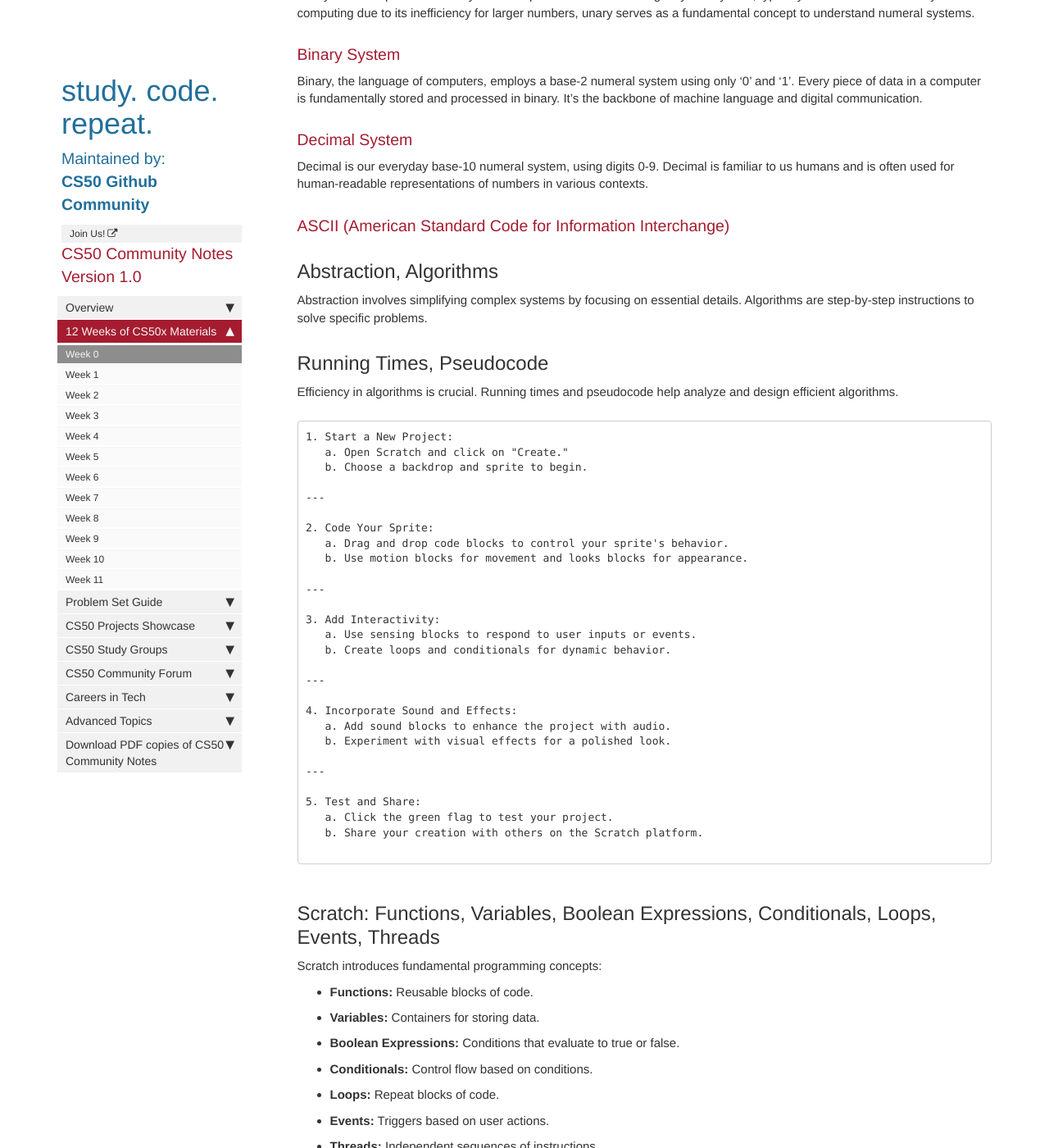
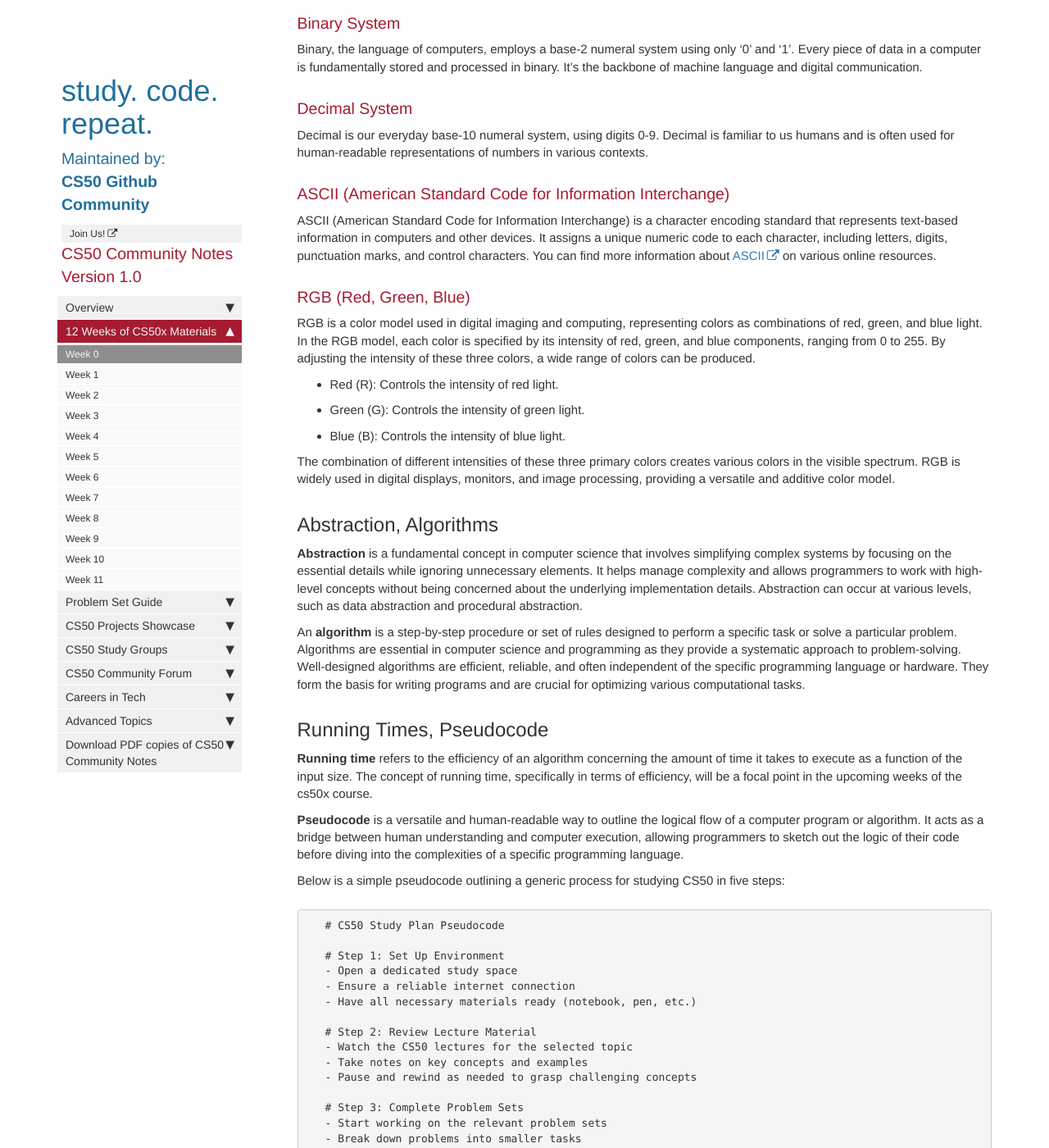
Before and after one commit to melissadeleonx/cs50-community-notes, a Jekyll site: the page built from pages/mydoc/week_0.md, in a window 1280 px wide and 1400 px high, scrolled down 2755 px. Shown: the whole window at 82% size. Built offline with Jekyll 4.4.1, drawn with Linux system fonts in a browser that asks for light colours; nearby versions of some CDN libraries; comment, search, counter and statistics services are not loaded; some of the changed text lies outside the part shown.

Commit message:
week_0.md updated

````diff
--- a/pages/mydoc/week_0.md
+++ b/pages/mydoc/week_0.md
@@ -87,67 +87,117 @@ Decimal is our everyday base-10 numeral system, using digits 0-9. Decimal is fam
 
 ### ASCII (American Standard Code for Information Interchange)
 
+ASCII (American Standard Code for Information Interchange) is a character encoding standard that represents text-based information in computers and other devices. It assigns a unique numeric code to each character, including letters, digits, punctuation marks, and control characters. You can find more information about [ASCII](https://www.ascii-code.com/){:target="_blank"} on various online resources.
+
+### RGB (Red, Green, Blue)
+
+RGB is a color model used in digital imaging and computing, representing colors as combinations of red, green, and blue light. In the RGB model, each color is specified by its intensity of red, green, and blue components, ranging from 0 to 255. By adjusting the intensity of these three colors, a wide range of colors can be produced.
+
+* Red (R): Controls the intensity of red light.
+* Green (G): Controls the intensity of green light.
+* Blue (B): Controls the intensity of blue light.
+
+The combination of different intensities of these three primary colors creates various colors in the visible spectrum. RGB is widely used in digital displays, monitors, and image processing, providing a versatile and additive color model.
+
 ## Abstraction, Algorithms
 
-Abstraction involves simplifying complex systems by focusing on essential details. Algorithms are step-by-step instructions to solve specific problems.
+**Abstraction** is a fundamental concept in computer science that involves simplifying complex systems by focusing on the essential details while ignoring unnecessary elements. It helps manage complexity and allows programmers to work with high-level concepts without being concerned about the underlying implementation details. Abstraction can occur at various levels, such as data abstraction and procedural abstraction.
+
+An **algorithm** is a step-by-step procedure or set of rules designed to perform a specific task or solve a particular problem. Algorithms are essential in computer science and programming as they provide a systematic approach to problem-solving. Well-designed algorithms are efficient, reliable, and often independent of the specific programming language or hardware. They form the basis for writing programs and are crucial for optimizing various computational tasks.
 
 ## Running Times, Pseudocode
 
-Efficiency in algorithms is crucial. Running times and pseudocode help analyze and design efficient algorithms.
+**Running time** refers to the efficiency of an algorithm concerning the amount of time it takes to execute as a function of the input size. The concept of running time, specifically in terms of efficiency, will be a focal point in the upcoming weeks of the cs50x course.
 
+**Pseudocode** is a versatile and human-readable way to outline the logical flow of a computer program or algorithm. It acts as a bridge between human understanding and computer execution, allowing programmers to sketch out the logic of their code before diving into the complexities of a specific programming language.
 
-```
-1. Start a New Project:
-   a. Open Scratch and click on "Create."
-   b. Choose a backdrop and sprite to begin.
+Below is a simple pseudocode outlining a generic process for studying CS50 in five steps:
 
----
+```vbnet
+   # CS50 Study Plan Pseudocode
 
-2. Code Your Sprite:
-   a. Drag and drop code blocks to control your sprite's behavior.
-   b. Use motion blocks for movement and looks blocks for appearance.
+   # Step 1: Set Up Environment
+   - Open a dedicated study space
+   - Ensure a reliable internet connection
+   - Have all necessary materials ready (notebook, pen, etc.)
 
----
+   # Step 2: Review Lecture Material
+   - Watch the CS50 lectures for the selected topic
+   - Take notes on key concepts and examples
+   - Pause and rewind as needed to grasp challenging concepts
 
-3. Add Interactivity:
-   a. Use sensing blocks to respond to user inputs or events.
-   b. Create loops and conditionals for dynamic behavior.
+   # Step 3: Complete Problem Sets
+   - Start working on the relevant problem sets
+   - Break down problems into smaller tasks
+   - Test and debug your solutions thoroughly
 
----
+   # Step 4: Engage in Discussion
+   - Join CS50 discussion forums or study groups
+   - Ask questions and participate in discussions
+   - Share insights and collaborate with peers
 
-4. Incorporate Sound and Effects:
-   a. Add sound blocks to enhance the project with audio.
-   b. Experiment with visual effects for a polished look.
+   # Step 5: Practice and Reinforce
+   - Work on additional coding challenges related to the topic
+   - Experiment with writing your algorithms from scratch
+   - Review and reinforce your understanding through practice
 
----
-
-5. Test and Share:
-   a. Click the green flag to test your project.
-   b. Share your creation with others on the Scratch platform.
-
+   # End of Study Session
+   - Summarize what you've learned in your notebook
+   - Plan the next study session based on upcoming topics
+   - Take short breaks to refresh your mind as needed
 ```
 
-## Scratch: Functions, Variables, Boolean Expressions, Conditionals, Loops, Events, Threads
+## Scratch 101
 
-Scratch introduces fundamental programming concepts:
-- **Functions:** Reusable blocks of code.
-- **Variables:** Containers for storing data.
-- **Boolean Expressions:** Conditions that evaluate to true or false.
-- **Conditionals:** Control flow based on conditions.
-- **Loops:** Repeat blocks of code.
-- **Events:** Triggers based on user actions.
-- **Threads:** Independent sequences of instructions.
+**[Scratch](https://scratch.mit.edu/){:target="_blank"}** is a visual programming language developed by the MIT Media Lab. It is designed to teach programming concepts in a creative and interactive way, making it especially suitable for beginners. Scratch allows users to create projects by stacking visual blocks that represent code commands, eliminating the need for traditional text-based coding.
 
 {% include note.html content=" 🐶 Scratch is not just a programming language; it's like hitting the reset button on your brain. We're talking unlearning some old study habits and starting fresh." %}
 
-## An Interesting Story
+### Key Features
 
-In 2003, the MIT Media Lab developed Scratch to make programming accessible to everyone, particularly young learners. Since then, it has grown into a global community of creators, fostering creativity and coding skills in a playful environment.
+**Visual Coding Blocks**
+* Scratch uses a drag-and-drop interface with colorful code blocks.
+* Each block represents a command or function, making it easy for beginners to understand and use.
 
-## Basic Projects in Scratch
+**Sprite-Based Programming**
+* Users can create and manipulate "sprites," which are characters or objects that perform actions in the project.
+* Sprites can move, interact, and respond to user input through code.
 
-1. **Create Your Sprite:** Start by designing your own character to represent you in the Scratch world.
-2. **Animate a Sprite:** Use motion and looks blocks to make your sprite move and change appearance.
-3. **Interactive Story:** Build a simple story where users can make decisions that affect the outcome.
+**Event-Driven Programming**
+* Scratch is event-driven, meaning actions are triggered by events.
+* Events include keyboard input, mouse clicks, or other predefined conditions.
+
+**Costumes and Backdrops:**
+* Sprites can have multiple costumes, allowing them to change appearance during the project.
+* Backdrops provide different scenes or environments for the project.
+
+**Motion and Sound**
+* Users can control sprite motion, set paths, and specify how sprites move on the stage.
+* Sound blocks enable the addition of music or sound effects to the project.
+
+**Broadcasting and Messaging**
+* Sprites can communicate through broadcasting messages.
+* This feature enables coordination between different sprites within the project.
+
+**Control and Sensing Blocks**
+* Control blocks manage the flow of code, including loops and conditional statements.
+* Sensing blocks allow sprites to respond to various conditions, like detecting the edge of the stage.
+
+**Interactive Debugging**
+* Scratch provides visual feedback during execution, making it easier to identify and fix issues.
+* Users can debug and modify their projects in real-time.
+
+**Community and Sharing**
+* Scratch has a vibrant online community where users can share their projects.
+* Projects can be remixed and adapted, fostering collaboration and creativity.
 
 ## YouTube Scratch Tutorials Recommendations
+Here are some recommended YouTube channels for Scratch tutorials:
+
+**[Scratch Team Official YouTube Channel](https://www.youtube.com/@ScratchTeam){:target="_blank"}** - They often share tutorials, project showcases, and other useful content related to Scratch programming.
+
+**[Code with Chris - Scratch Programming for Beginners](https://www.youtube.com/@CodingWithChris/featured){:target="_blank"}** - Chris provides easy-to-follow tutorials covering the basics of Scratch programming. The series is suitable for beginners looking to start with Scratch.
+
+**[Griffpatch - Scratch Tutorials](https://www.youtube.com/@griffpatch){:target="_blank"}** - Griffpatch's tutorials range from beginner to advanced levels, offering insights into game development, animations, and more.
+
+**[Al Sweigart - Scratch Programming for Kids and Beginners](https://www.youtube.com/watch?v=oRBfjK-qeXE&list=PL0-84-yl1fUkall6a14nqzXpG79-RgI1F){:target="_blank"}** - Al Sweigart provides a series of Scratch tutorials suitable for kids and beginners, emphasizing coding concepts through practical examples.
````
